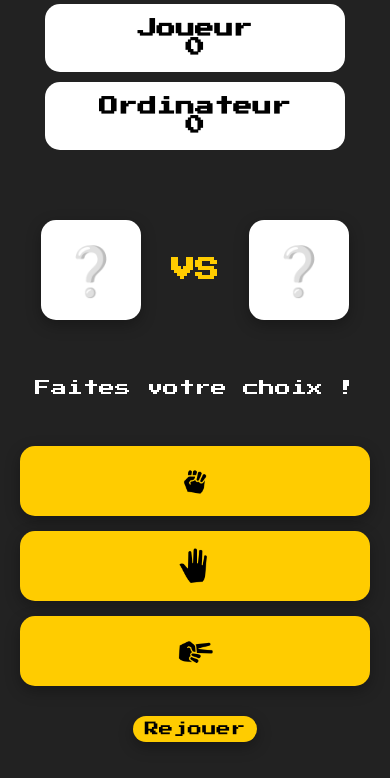
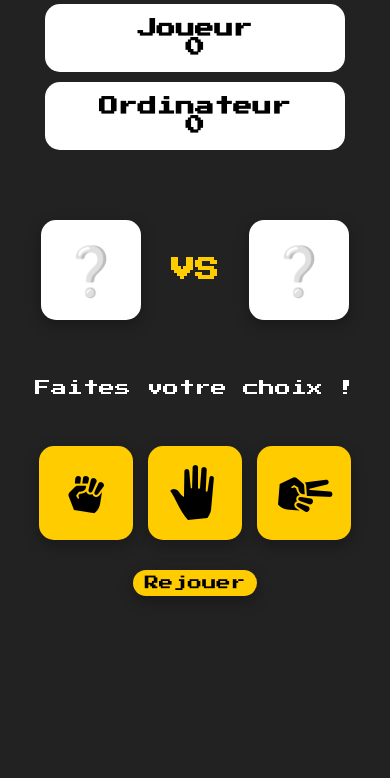
Before and after one commit to JossuaBELINCOVAREL/ChiFouMi, a plain HTML site: page index.html in a window 390 px wide. Shown: the part 66-844 px from the top of the page. Drawn offline with Linux system fonts and the light colour scheme.

Commit message:
media queries for mobile

```diff
--- a/style.css
+++ b/style.css
@@ -195,12 +195,12 @@ h1 {
     }
 
     .choices {
-        flex-direction: column;
+        flex-direction: row;
         gap: 15px;
     }
 
     .btn-choice img {
-        width: 40px;
+        width: auto;
     }
 
     #message {
```
